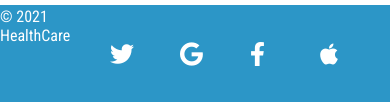
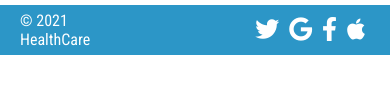
Before and after one commit to Tano-Martin/Project_HeathCare, a plain HTML site: page index.html in a window 390 px wide. Shown: the part 2609-2711 px from the top of the page. After the commit the page ends 2664 px from the top, so only its background shows below. Drawn offline with Linux system fonts and the light colour scheme.

Commit message:
modification footer

```diff
--- a/index.html
+++ b/index.html
@@ -159,18 +159,14 @@
     </div>
 
     <footer>
-        <div class="footer-1">
         <p>© 2021 <span>HealthCare</span></p>
         <p class="bas">Rue de Gestoci Abidjan Côte d'Ivoire</p>
-        </div>
-        <div>
         <ul class="a-sociaux-media">
             <li><a href="#"><i class="fab fa-twitter face"></i></a></li>
             <li><a href="#"><i class="fab fa-google face"></i></a></li>
             <li><a href="#"><i class="fab fa-facebook-f face"></i></a></li>
             <li><a href="#"><i class="fab fa-apple face"></i></a></li>
         </ul>
-        </div>
     </footer>
 </body>
 </html>
--- a/styles/head_foot.css
+++ b/styles/head_foot.css
@@ -203,6 +203,10 @@ header {
 }
 
 @media (max-width: 950px) {
+    body{
+        overflow-x: hidden;
+    }
+
     .hamburger-menu-container {
         display: flex;
     }
@@ -254,6 +258,11 @@ header {
         opacity: 0;
         transform: translateY(15px);
     }
+
+    .btn{
+        display: block;
+        text-align: center;
+    }
 }
 
 
@@ -261,9 +270,10 @@ header {
 
 footer {
     width: 100vw;
-    height: 100px;
+    height: 50px;
     color: #ffffff;
     background-color: #2c96c7;
+    padding: 0 20px;
     display: flex;
     align-items: center;
     justify-content: space-around;
@@ -276,7 +286,7 @@ footer {
 }
 
 .a-sociaux-media li {
-    width: 70px;
+    margin: 0 5px;
 }
 
 .face {
@@ -288,4 +298,10 @@ footer {
     .bas {
         visibility: hidden;
     }
+
+    .a-sociaux-media {
+        display: flex;
+        align-items: center;
+        justify-content: center;
+    }
 }
```
Also changed, not shown: pages/A_propos.html (+0 -4 lines), pages/autres.html (+0 -5 lines), pages/contact.html (+0 -5 lines), pages/maladies.html (+0 -5 lines). Lines whose indentation alone changed are shown as unchanged.
